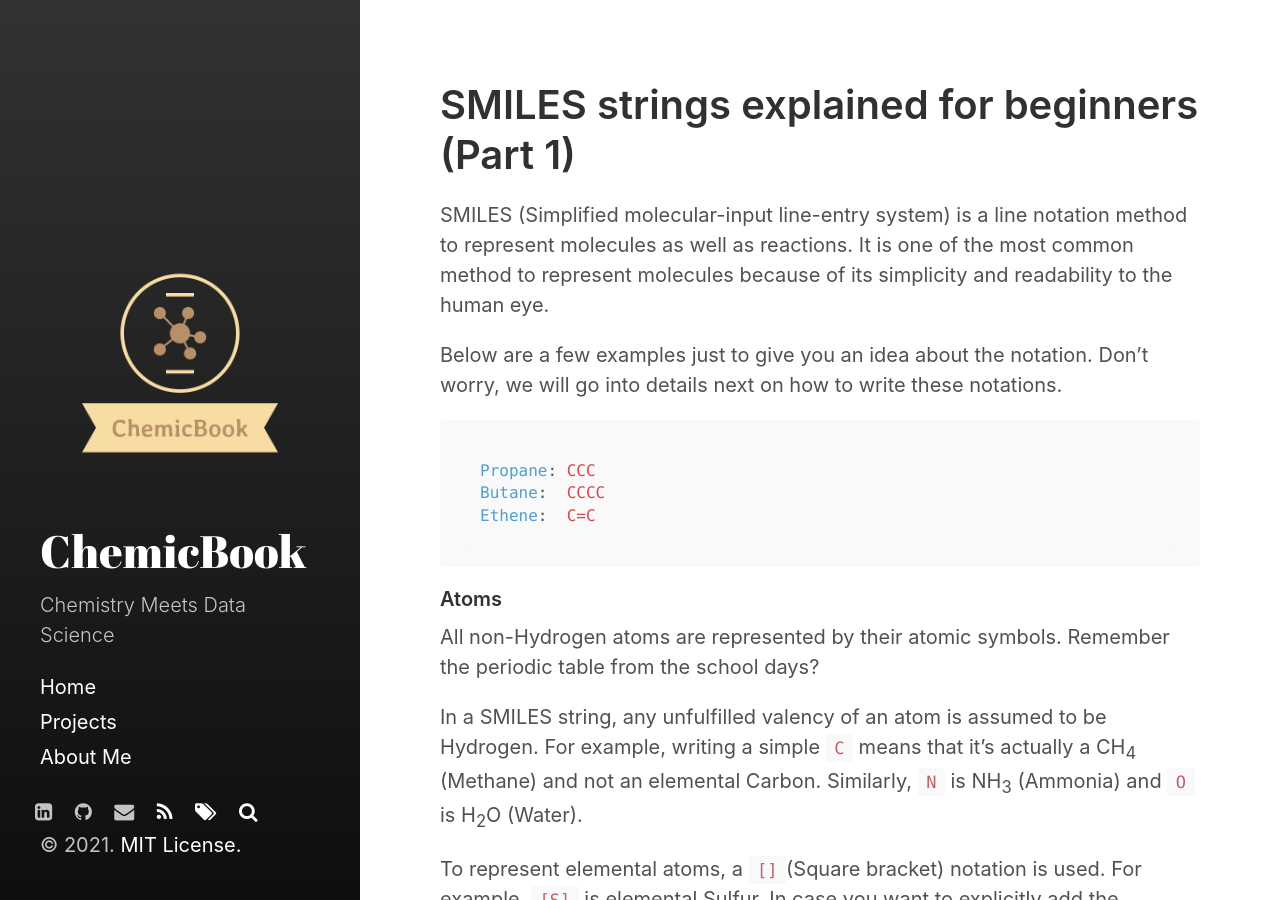
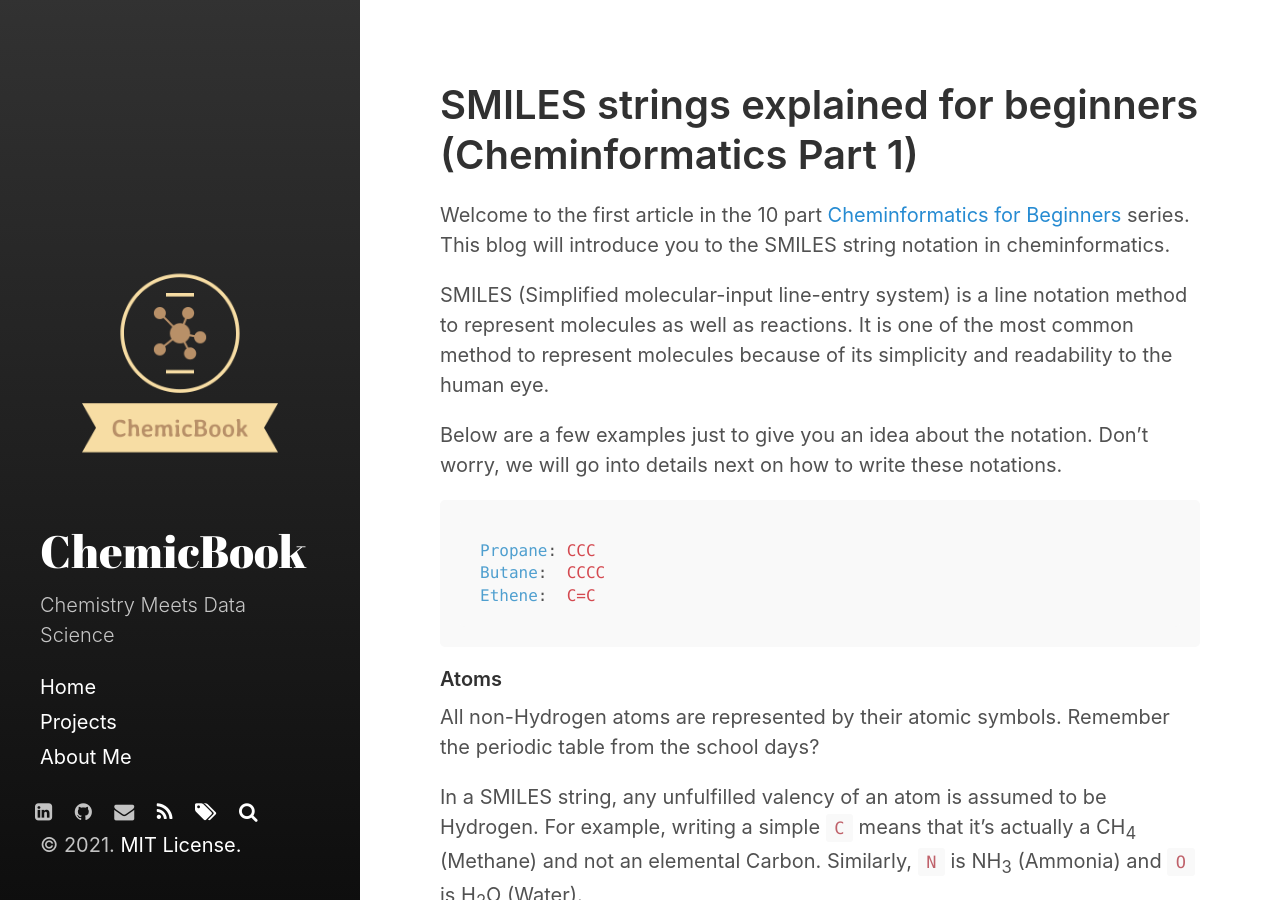
Before and after one commit to kmnis/kmnis.github.io, a Jekyll site: the page built from _posts/2021-02-13-smiles-strings-explained-for-beginners-part-1.md, in a window 1280 px wide and 900 px high. Built offline with Jekyll 4.4.1, drawn with Linux system fonts in a browser that asks for light colours; nearby versions of some CDN libraries; some of the changed text lies outside the part shown.

Commit message:
Updated tags in cheminformatics series part 1

```diff
--- a/_posts/2021-02-13-smiles-strings-explained-for-beginners-part-1.md
+++ b/_posts/2021-02-13-smiles-strings-explained-for-beginners-part-1.md
@@ -1,9 +1,9 @@
 ---
 layout: post
-title: SMILES strings explained for beginners (Part 1)
+title: SMILES strings explained for beginners (Cheminformatics Part 1)
 excerpt_separator: <!--more-->
 tags:
-  - molecule-featurization
+  - Cheminformatics
 ---
 
 <!-- - SMILES
@@ -21,6 +21,8 @@ tags:
 - NWChem (Optional)
 - VMD (Optional)
 - GCN -->
+
+Welcome to the first article in the 10 part [Cheminformatics for Beginners](/tags.html#cheminformatics) series. This blog will introduce you to the SMILES string notation in cheminformatics.
 
 SMILES (Simplified molecular-input line-entry system) is a line notation method to represent molecules as well as reactions. It is one of the most common method to represent molecules because of its simplicity and readability to the human eye.
 
```
